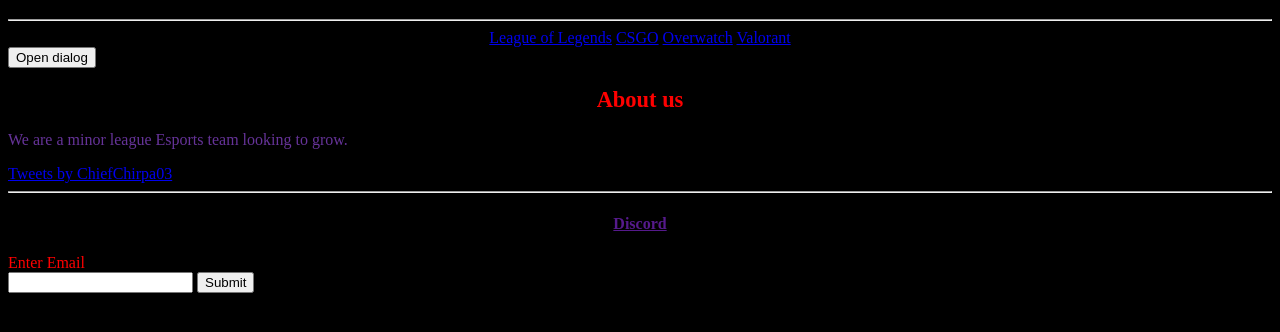
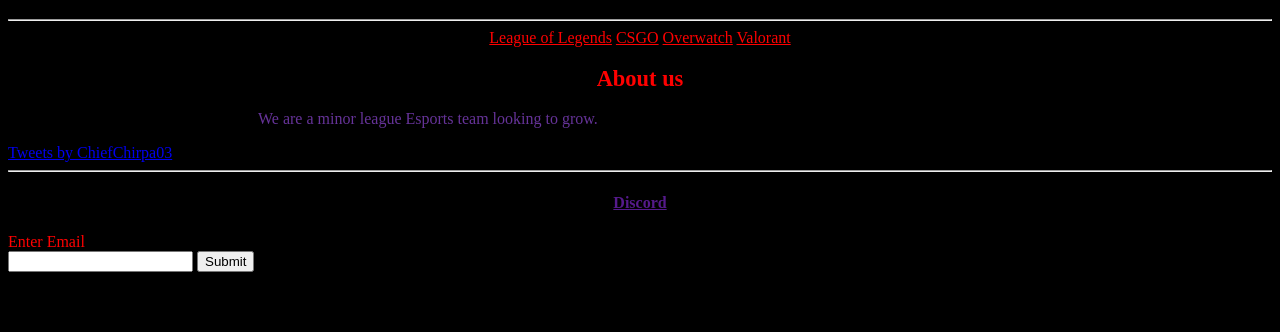
Before and after one commit to GreyGdowski/Project-Syn, a plain HTML site: page index.html in a window 1280 px wide. Shown: the part 68-400 px from the top of the page. Drawn offline with Linux system fonts and the light colour scheme; files whose address does not match are found by name.

Commit message:
9/22 changes

```diff
--- a/index.html
+++ b/index.html
@@ -8,6 +8,7 @@
         <meta name="viewport" content="width=device-width, initial-scale=1.0">
         <title>Project: SYN</title>
         <link rel="stylesheet" type="text/css" href="css files/style.css">
+        <!--<link rel="icon" href="SYN.ico" type="image/x-icon"/> -->
     </head>
     <body>
 
@@ -23,22 +24,17 @@
         </header>
 
         <main>
-            <dialog>
-                <p>Wanna become one of SYN? Join our discord!</p>
-                <button id="close">Close Window</button>
-            </dialog>
-            <button id="show">Open dialog</button>
 
             <article>
                 <section>
                     <h1 class="title"><big>About us</big></h1>
                 </section>
                 <section>
-                    <p>We are a minor league Esports team looking to grow.</p>
+                    <p class="about-us">We are a minor league Esports team looking to grow.</p>
                 </section>
             </article>
 
-            <a class="twitter-timeline" data-width="400" data-height="500" href="https://twitter.com/ChiefChirpa03?ref_src=twsrc%5Etfw">Tweets by ChiefChirpa03</a>
+            <a class="twitter-timeline" data-width="250" data-height="500" href="https://twitter.com/ChiefChirpa03?ref_src=twsrc%5Etfw">Tweets by ChiefChirpa03</a>
             <script async src="https://platform.twitter.com/widgets.js" charset="utf-8"></script>
 
 
@@ -59,13 +55,5 @@
 
         </footer>
 
-        <!--Comment
-        <p style="color: red; " ><i>Project: </i> <b><big>SYN</big></b>, work in progress</p>
-        <br/>
-        <h1><big><big>Synister</big></big></h1>
-        <hr/>
-        <p>LOL, OW, CSGO, Valorant</p>
-        -->
-
     </body>
 </html>
--- a/style.css
+++ b/style.css
@@ -1,10 +1,5 @@
 body{
     background-color: black;
-}
-
-.title {
-    color: red;
-    text-align: center;
 }
 
 p {
@@ -16,6 +11,48 @@ h4 {
     text-align: center;
 }
 
+.title {
+    color: red;
+    text-align: center;
+}
+
 .red {
     color: red;
+    text-align: center;
 }
+
+.about-us {
+    margin-left: 250px;
+}
+
+#LOL:link {
+    color: red;
+}
+
+#LOL:visited {
+    color : rebeccapurple;
+}
+
+#CSGO:link {
+    color: red;
+}
+
+#CSGO:visited {
+    color: rebeccapurple;
+}
+
+#OW:link {
+    color: red;
+}
+
+#OW:visited {
+    color: rebeccapurple;
+}
+
+#Valorant:link {
+    color: red;
+}
+
+#Valorant:visited {
+    color: rebeccapurple;
+}
```
